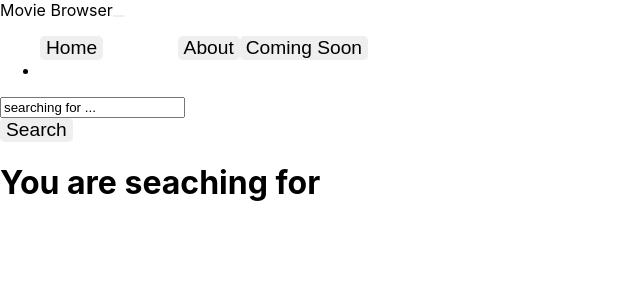
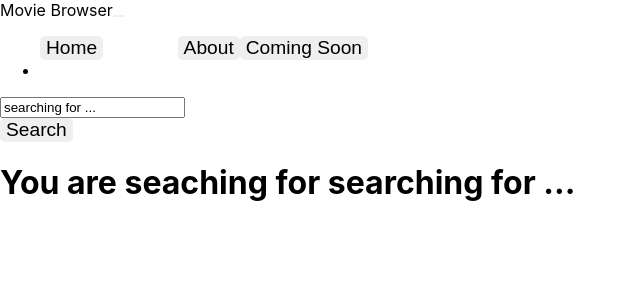
Before and after one commit to wiekusviljoen/myreactapp22, a React (Create React App) app: page /search in a window 1280 px wide. Shown: the top 300 px of the page, without its empty margins (0-640 px from the left). Built offline with nearby package versions, Linux system fonts and the light colour scheme; the HTML template or start-up script is replaced by a standard one.

Commit message:
commit on master

```diff
--- a/src/components/SearchView.js
+++ b/src/components/SearchView.js
@@ -1,7 +1,7 @@
 import Hero from "./Hero";
 
 const SearchView = ({ keyword, searchResults }) => {
-  const title = "You are seaching for ";
+  const title = `You are seaching for ${keyword} `;
 
   console.log(searchResults, "are the search results");
   return (
```
